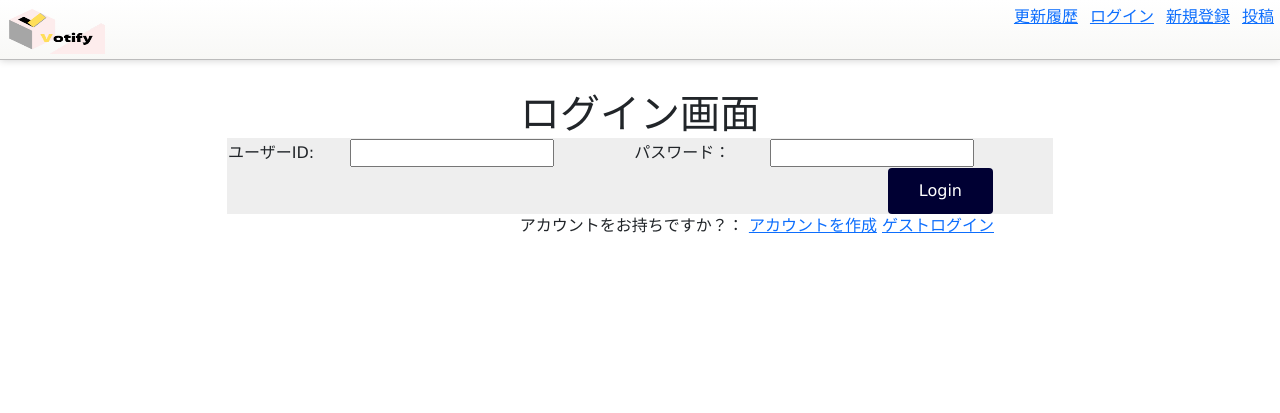
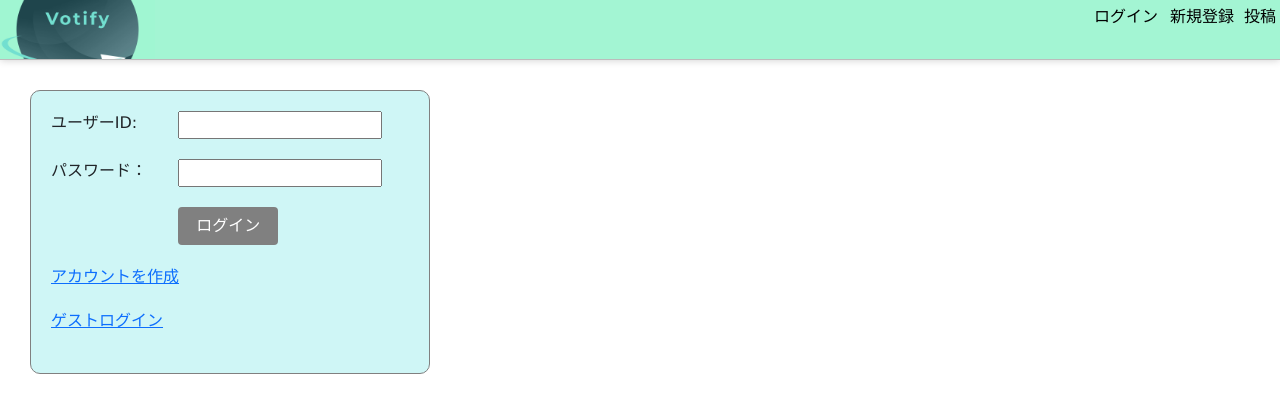
Before and after one commit to OH2015/votify, a Django app: page /accounts/login/ in a window 1280 px wide. Shown: the top 413 px of the page. Run offline with Django 4.2, Linux system fonts and the light colour scheme; grey boxes are pictures that could not be loaded.

Commit message:
update layout

```diff
--- a/django/apps/polls/models.py
+++ b/django/apps/polls/models.py
@@ -17,6 +17,7 @@ class Question(models.Model):
     # 作成/更新日時
     created_at = models.DateTimeField(auto_now_add=True)
     updated_at = models.DateTimeField(auto_now=True)
+
     @admin.display(
         boolean=True,
         ordering='pub_date',
--- a/django/apps/polls/views.py
+++ b/django/apps/polls/views.py
@@ -37,7 +37,7 @@ class ResultsView(generic.DetailView):
     model = Question
     template_name = 'polls/results.html'
 
-
+# 投票画面
 def vote(request, question_id):
     question = get_object_or_404(Question, pk=question_id)
     try:
--- a/django/static/accounts/css/login.css
+++ b/django/static/accounts/css/login.css
@@ -1,30 +1,21 @@
-h1{
-    text-align: center;
+#container{
+  max-width: 400px;
+  width:80%;
+  margin:30px;
+  padding: 20px;
+  background-color: #CFF6F6;
+  border: solid 1px gray;
+  border-radius: 10px;
 }
 
-  div.reg{
-    background-color: #EEEEEE;
-    margin-left: 15%;
-    margin-right: 15%;
-  }
-
-  .message{
-    text-align: right;
-    margin-right:20%;
-  }
-
-  table.reg_form{
-    width: 100%;
-    border-spacing: 10px 30px;
-    padding-left:20px;
+.row{
+  margin-bottom: 20px;
 }
 
 .btn{
     color: #fff;
-      background-color: #000033;
-      font-size: 1.0em;
-      padding: 10px 30px;
-      margin-left:80%;
+    background-color: gray;
+    width: 100px;
 }
 
 .btn:hover{
--- a/django/static/polls/css/common/style.css
+++ b/django/static/polls/css/common/style.css
@@ -14,50 +14,30 @@ body, div, dl, dt, dd, ul, ol, li, h1, h2, h3, h4, h5, h6, pre, form, fieldset,
 	user-select: none;
 }
 
-#header_outline {
+#header {
+    display: flex;
+    justify-content:space-between;
+
 	z-index:100000;
     top:0px;
     left: 0px;
 	width: 100% ;
 	height: 60px;
-	/* padding: 12px 25px; */
-	background: linear-gradient(to bottom, #ffffff, #f8f8f6);
+	background-color: rgba(163,245,211, 1);
 	border-color: #bcbcbc;
 	border-style: solid;
 	border-width: 0 0 1px 0;
 	box-shadow: 0 0 8px 0 rgba(0, 0, 0, 0.2);
 }
 
-#header {
-    display: flex;
-    justify-content:space-between;
-
-	width: 100%;
-	height: 100%;
+#header > .logo_cell {
+    height: 100%;
+	cursor: pointer;
 }
 
-#header > .logo_cell {
-    height: 100%;
-	min-width: 200px;
-	padding: 5px;
-	cursor: pointer;
-
-}
-
-#header > .logo_cell > a > .main_text {
-	float: left;
-	font-size: 11px;
-	line-height: 13px;
-	color: #484848;
-	padding: 8px 8px 7px 0;
-}
 #header > .logo_cell > a > .main_logo {
-	float: left;
-	background-size: 168px 39px;
-	width: 100px;
 	height: 100%;
 	background-size: cover;
-	/* background-position: 70% 70%; */
 	background: url('/static/polls/images/logo.png')
 }
 
@@ -70,81 +50,31 @@ body, div, dl, dt, dd, ul, ol, li, h1, h2, h3, h4, h5, h6, pre, form, fieldset,
 	padding: 1px;
 	text-align: right;
 }
-#header .last_cell .menus{
+#header .last_cell .create_cell{
+	padding: 1px;
+	text-align: right;
+}
+#header-menus{
 	display: flex;
     justify-content: flex-end;
 	align-items: center;
     width: 100%;
 }
-#header .last_cell .menus *{
+#header-menus *{
 	padding: 3px;
 }
-
-/* ドロップダウン */
-#header-dropmenu {
-list-style: none;
-width: 50px;
-height: 40px;
-margin: 0 auto;
-padding: 0;
-display: table;
-table-layout: fixed;
-}
-#header-dropmenu > li {
-position: relative;
-display: table-cell;
-vertical-align: middle;
-border: 1px solid #f8f8f8;
-background: #f8f8f8; /* 背景色*/
-}
-#header-dropmenu li a {
-display: block;
-text-align: center;
-line-height: 40px;
-font-weight: bold;
-text-decoration: none;
-font-size: 14px;
-}
-#header-dropmenu li ul {
-visibility: hidden;
-width: 100px;
-list-style: none;
-position: absolute;
-top: 100%;
-/* left: -1px; */
-right: 0px;
-margin: 0;
-padding: 0;
-border: 1px solid #222; /* マウスオーバー時の枠線 */
-border-top: none;
-}
-#header-dropmenu li:hover ul {
-visibility: visible;
-}
-#header-dropmenu li ul li {
-background: #fff;
-transition: all .2s ease;
-}
-#header-dropmenu > li:hover {
-background: #fff;
-border: 1px solid #222; /* マウスオーバー時の枠線 */
-border-bottom: none;
-}
-#header-dropmenu li:hover ul li:hover {
-background: #f8f8f8;
-}
-.header-dropmenu-cell{
-	display: none;
+#header-menus a{
+	text-decoration: none;
+	color: black;
 }
 
-.update_history_cell,.login_cell,.signup_cell,.create_cell{
+/* .update_history_cell,.login_cell,.signup_cell,.create_cell{
 	display: block;
-}
+} */
 
 #main_content {
 	display: table;
 	width: 100%;
-	min-width: 1280px;
 }
 
 #main_content .content_left {
@@ -155,7 +85,6 @@ background: #f8f8f8;
 }
 
 #main_content .content_left .body_left{
-    /* background-color: cadetblue; */
     position: fixed;
     width: 210px;
     top: 72px;
@@ -165,7 +94,6 @@ background: #f8f8f8;
 
 #main_content .content_center {
 	min-height: 100vh;
-	padding: 30px 50px 30px 50px;
 }
 
 /*
@@ -224,21 +152,9 @@ color: #ccc;
 	body {
 		-webkit-text-size-adjust: 100%;
 	}
-	.header_user_name{
-		display: none;
-	}
-	.header-dropmenu-cell{
-		display: block;
-	}
-	.update_history_cell,.login_cell,.signup_cell,.create_cell{
-		display: none;
-	}
-
-	#main_content .content_left {
-		display: none;
-	}
 
 	#main_content .content_center {
+		width:100%;
 		min-height: 500px;
 		padding: 15px 20px 15px 20px;
 	}
--- a/django/templates/accounts/login.html
+++ b/django/templates/accounts/login.html
@@ -6,26 +6,41 @@
 {% block title %}ログイン{% endblock %}
 
 {% block content %}
-<h1>ログイン画面</h1>
-
-<div class="reg">
   <form method="post" action="{% url 'accounts:Login' %}">
     {% csrf_token %}
+    <div id="container" class="container container-fluid">
+       <div class="row">
+         <div class="col-sm-4">
+            <label for="userid">ユーザーID:</label>
+         </div>
+         <div class="col-sm-8">
+            <input type="text" name="userid">
+        </div>
+      </div>
+      <div class="row">
+         <div class="col-sm-4">
+            <label for="password">パスワード：</label>
+         </div>
+         <div class="col-sm-8">
+            <input type="password" name="password">
+         </div>
+      </div>
+       <div class="row">
+         <div class="col-sm-4">
+         </div>
+         <div class="col-sm-8">
+            <input type="submit" class="btn" value="ログイン">
+         </div>
+       </div>
+       <div class="row">
+          <div class="col-sm-12"><a href="{% url 'accounts:signup' %}">アカウントを作成</a></div>
+         </div>
+         <div class="row">
+          <div class="col-sm-12"><a href="{% url 'accounts:guest_login' %}">ゲストログイン</a></div>
+       </div>
+    </div>
 
-    <table class="reg_form">
-    <tr>
-    <td><label for="userid">ユーザーID:</label></td>
-    <td><input type="text" name="userid"></td>
-    <td><label for="password">パスワード：</label></td>
-    <td><input type="password" name="password"></td>
-    </tr>
-    </table>
 
-    <input type="submit" class="btn" value="Login">
  </form>
-</div>
-   <p class="message">アカウントをお持ちですか？：
-   <a href="{% url 'accounts:signup' %}">アカウントを作成</a>
-   <a href="{% url 'accounts:guest_login' %}">ゲストログイン</a>
-   </p>
+
 {% endblock %}
--- a/django/templates/base.html
+++ b/django/templates/base.html
@@ -6,6 +6,8 @@
     <meta charset="utf-8">
     <meta name="viewport" content="width=device-width, initial-scale=1, shrink-to-fit=no">
     {% load static %}
+    <!-- favicon -->
+    <link rel="icon" type="image/png" href="{% static 'polls/icon/favicon.ico' %}">
     <!-- fontawesome -->
     <link href="https://use.fontawesome.com/releases/v6.0.0/css/all.css" rel="stylesheet">
     <!-- bootstrap -->
@@ -21,12 +23,10 @@
 
 <body>
     <!-- ヘッダー -->
-    <div id="header_outline">
     <div id="header">
         <div class="logo_cell" >
             <a href="{% url 'polls:index' %}">
-                    <img src="{% static 'polls/images/logo.png' %}" class="main_logo">
-                    <div class="main_text"></div>
+                <img src="{% static 'polls/images/facebook_cover_photo_1.png' %}" class="main_logo">
             </a>
         </div>
 
@@ -36,8 +36,7 @@
                     <p>{{ user.username }}でログイン中</p>
                 {% endif %}
             </div>
-                <div class="menus">
-                    <div class="update_history_cell"><a href="{% url 'polls:update_history' %}">更新履歴</a></div>
+            <div id="header-menus">
                 <div class="login_cell">
                     {% if user.is_authenticated %}
                         <a href="{% url 'accounts:Logout' %}">ログアウト</a>
@@ -47,27 +46,11 @@
                 </div>
                 <div class="signup_cell"><a href="{% url 'accounts:signup' %}">新規登録</a></div>
                 <div class="create_cell"><a href="{% url 'polls:create_question' %}">投稿</a></div>
-                    <div class="header-dropmenu-cell">
-                        <ul id="header-dropmenu">
-                            <li>
-                                <i class="fa-solid fa-ellipsis fa-lg"></i>
-                                <ul>
-                                    <li><a href="{% url 'polls:create_question' %}">投稿</a></li>
-                                    <li><a href="{% url 'polls:update_history' %}">更新履歴</a></li>
-                                    {% if user.is_authenticated %}
-                                    <li><a href="{% url 'logout' %}">ログアウト</a></li>
-                                    {% else %}
-                                    <li><a href="{% url 'login' %}">ログイン</a></li>
-                                    {% endif %}
-                                </ul>
-                            </li>
-                        </ul>
-                    </div>
             </div>
 
         </div>
     </div>
-    </div>
+
     <!-- メイン -->
     <div id="main_content">
 
@@ -83,11 +66,11 @@
     <footer id="footer" class="footer outer-block">
         <div class="logo">
         <a href="{% url 'polls:index' %}">
-            <img src="{% static 'polls/images/logo.png' %}" alt="">
+            <img src="{% static 'polls/images/logo_transparent.png' %}" alt="">
         </a>
         </div>
         <ul class="nav">
-        <li><a href="#">WORKS</a></li>
+        <li><a href="{% url 'polls:update_history' %}">更新履歴</a></li>
         <li><a href="#">BLOG</a></li>
         <li><a href="#">RECRUIT</a></li>
         <li><a href="#">COMPANY</a></li>
--- a/django/templates/polls/update_history.html
+++ b/django/templates/polls/update_history.html
@@ -6,12 +6,6 @@
 {% if error_message != '' %}
     <p>{{error_message}}</p>
 {%endif%}
-<!-- <form method="post" action="{% url 'polls:update_history' %}">
-    {% csrf_token %}
-    <label>追加予定</label>
-    <input name="content_text">
-    <input type="submit">
-</form> -->
 <input id="create_text" name="content_text">
 <button id="create_button">追加</button>
 
```
Also changed, not shown: django/apps/polls/serializers.py (+11 -6 lines), django/templates/polls/index.html (+68 -12 lines), django/templates/registration/login.html (deleted, +0 -15 lines), django/static/polls/icon/favicon.ico (added), django/static/polls/images/facebook_cover_photo_1.png (added), django/static/polls/images/linkedin_profile_image.png (added), django/static/polls/images/logo.png (deleted), django/static/polls/images/logo_transparent.png (added), django/static/polls/images/sample.gif (deleted), django/static/polls/images/votify_logo.gif (deleted), 1 other file. Lines whose indentation alone changed are shown as unchanged.
